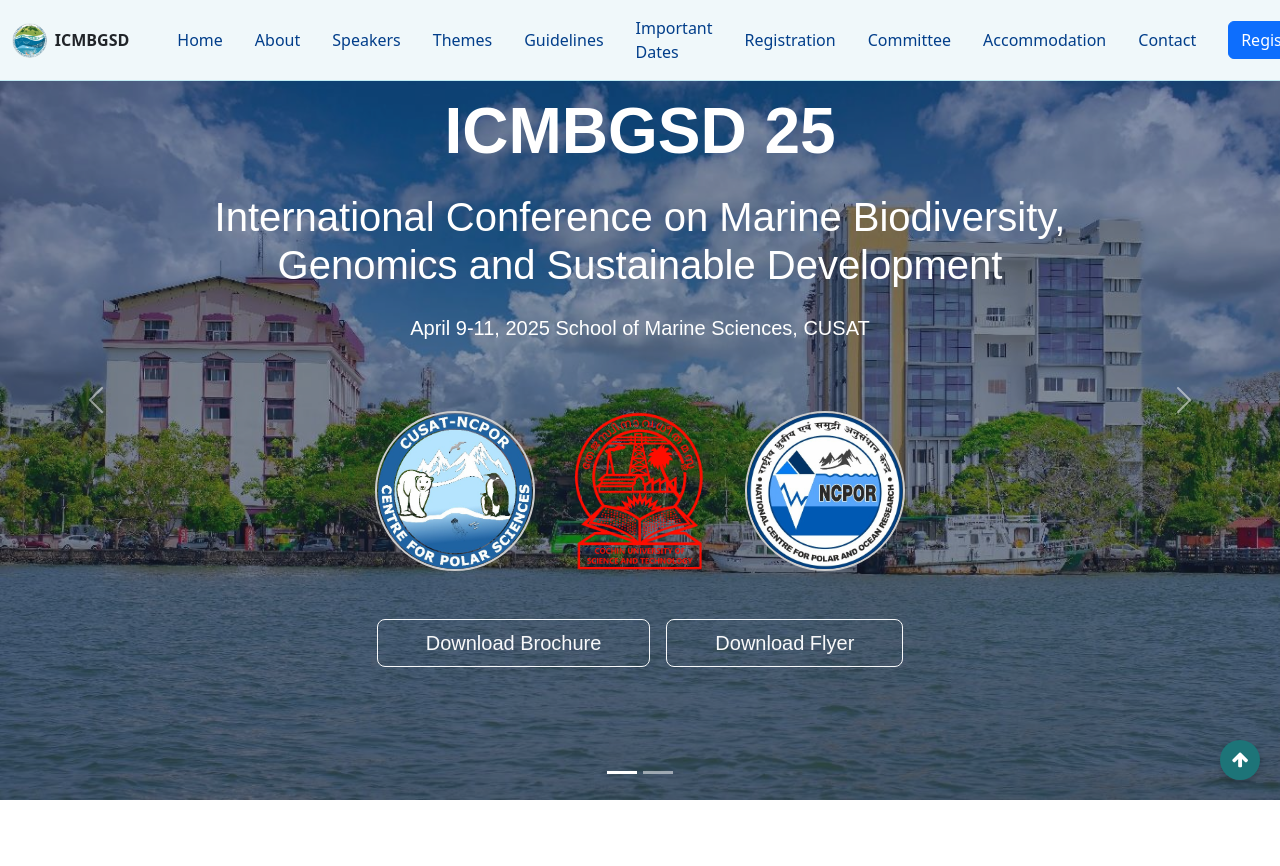
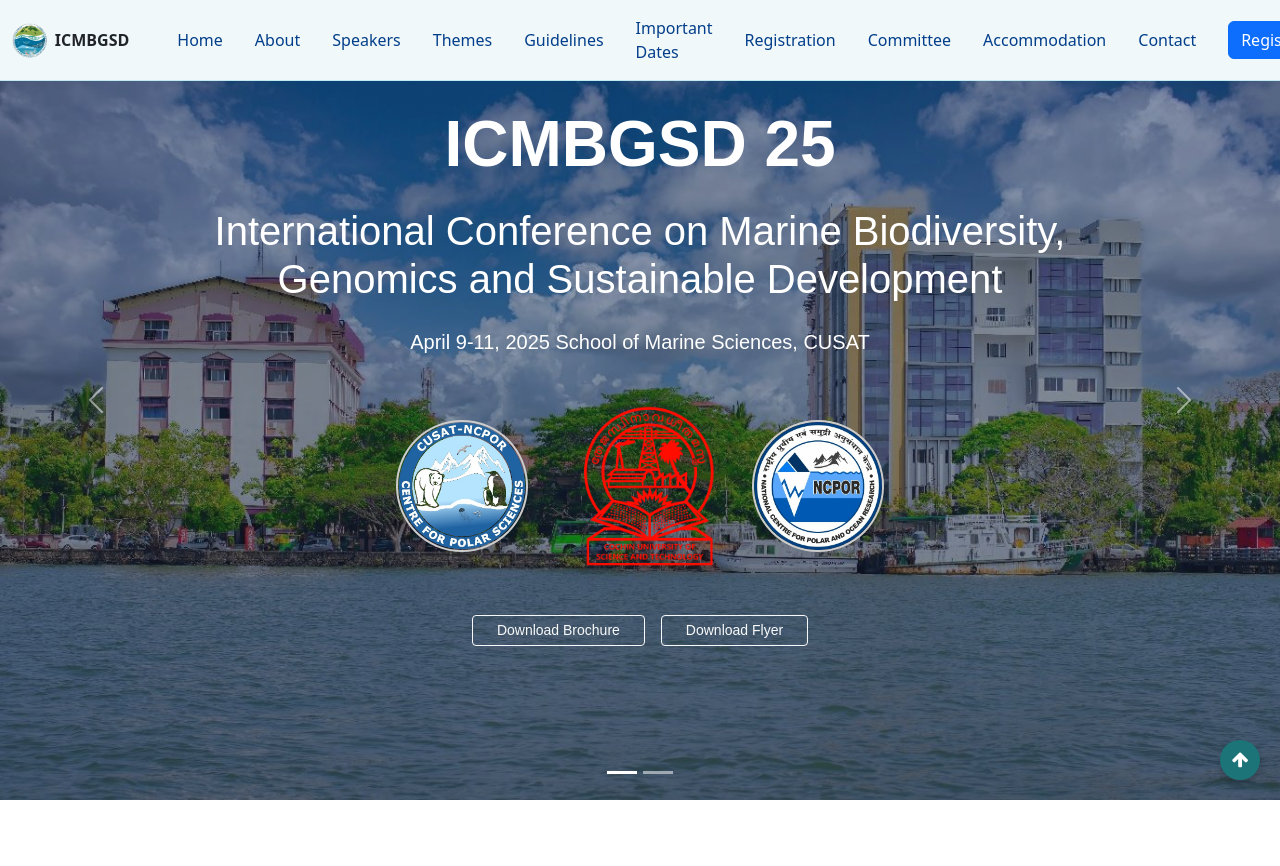
Before and after one commit to aswinpradeepc/marine_sc, a Django app: template templates/home/index.html in a window 1280 px wide. Shown: the top 866 px of the page. Run offline with Django 4.2, Linux system fonts and the light colour scheme; the template is opened without the code that fills it, so the values that code supplies are empty; some libraries are stand-ins or nearby versions.

Commit message:
fix: responcive hero section

```diff
--- a/templates/home/index.html
+++ b/templates/home/index.html
@@ -71,18 +71,21 @@
                                 Sustainable Development</h2>
                             <p class="lead mb-5">April 9-11, 2025
                                 School of Marine Sciences, CUSAT</p>
-                            <div class="logos-container mb-5">
-                                <img src="{% static '\img\logos\logo-1.png' %}" alt="Logo 1" class="agency-logo">
-                                <img src="{% static '\img\logos\logo-2.png' %}" alt="Logo 2"
-                                     class="agency-logo exact-shape-logo">
-                                <img src="{% static '\img\logos\logo-3.png' %}" alt="Logo 3" class="agency-logo">
-                            </div>
-                            <div class="d-flex justify-content-center gap-3">
-                                <a href="{% static 'doc/Brochure.pdf' %}" class="btn btn-outline-light btn-lg px-5">Download
-                                    Brochure</a>
-                                <a href="{% static 'doc/Flyer.pdf' %}" class="btn btn-outline-light btn-lg px-5">Download
-                                    Flyer</a>
-                            </div>
+                            <div class="logos-container row mb-5 gx-3 justify-content-center align-items-center">
+    <div class="col-4 col-md-1">
+        <img src="{% static 'img/logos/logo-1.png' %}" alt="Logo 1" class="agency-logo img-fluid">
+    </div>
+    <div class="col-4 col-md-1">
+        <img src="{% static 'img/logos/logo-2.png' %}" alt="Logo 2" class="agency-logo exact-shape-logo img-fluid">
+    </div>
+    <div class="col-4 col-md-1">
+        <img src="{% static 'img/logos/logo-3.png' %}" alt="Logo 3" class="agency-logo img-fluid">
+    </div>
+</div>
+                            <div class="d-flex flex-wrap justify-content-center gap-3">
+    <a href="{% static 'doc/Brochure.pdf' %}" class="btn btn-sm btn-outline-light btn-lg px-4 mb-2">Download Brochure</a>
+    <a href="{% static 'doc/Flyer.pdf' %}" class="btn btn-sm btn-outline-light btn-lg px-4 mb-2">Download Flyer</a>
+</div>
                         </div>
                     </div>
                 </div>
@@ -100,18 +103,20 @@
                                 Sustainable Development</h2>
                             <p class="lead mb-5">April 9-11, 2025
                                 School of Marine Sciences, CUSAT</p>
-                            <div class="logos-container mb-5">
-                                <img src="{% static '\img\logos\logo-1.png' %}" alt="Logo 1" class="agency-logo">
-                                <img src="{% static '\img\logos\logo-2.png' %}" alt="Logo 2"
-                                     class="agency-logo exact-shape-logo">
-                                <img src="{% static '\img\logos\logo-3.png' %}" alt="Logo 3" class="agency-logo">
-                            </div>
-                            <div class="d-flex justify-content-center gap-3">
-                                <a href="{% static 'doc/Brochure.pdf' %}" class="btn btn-outline-light btn-lg px-5">Download
-                                    Brochure</a>
-                                <a href="{% static 'doc/Flyer.pdf' %}" class="btn btn-outline-light btn-lg px-5">Download
-                                    Flyer</a>
-                            </div>
+                            <div class="logos-container row mb-5 gx-3 justify-content-center align-items-center">
+    <div class="col-4 col-md-2">
+        <img src="{% static 'img/logos/logo-1.png' %}" alt="Logo 1" class="agency-logo img-fluid">
+    </div>
+    <div class="col-4 col-md-2">
+        <img src="{% static 'img/logos/logo-2.png' %}" alt="Logo 2" class="agency-logo exact-shape-logo img-fluid">
+    </div>
+    <div class="col-4 col-md-2">
+        <img src="{% static 'img/logos/logo-3.png' %}" alt="Logo 3" class="agency-logo img-fluid">
+    </div>
+</div><div class="d-flex flex-wrap justify-content-center gap-3">
+    <a href="{% static 'doc/Brochure.pdf' %}" class="btn btn-sm btn-outline-light btn-lg px-4 mb-2">Download Brochure</a>
+    <a href="{% static 'doc/Flyer.pdf' %}" class="btn btn-sm btn-outline-light btn-lg px-4 mb-2">Download Flyer</a>
+</div>
                         </div>
                     </div>
                 </div>
@@ -1534,6 +1539,7 @@
 
 
     {% include "new_maricon/new_footer.html" %}
+    <script src="{% static '\js\script.js' %}" defer></script>
     <script src="https://cdnjs.cloudflare.com/ajax/libs/aos/2.3.4/aos.js"></script>
     <link href="https://cdn.jsdelivr.net/npm/bootstrap@5.3.2/dist/css/bootstrap.min.css" rel="stylesheet">
     <script src="https://cdn.jsdelivr.net/npm/bootstrap@5.3.2/dist/js/bootstrap.bundle.min.js"></script>
```
